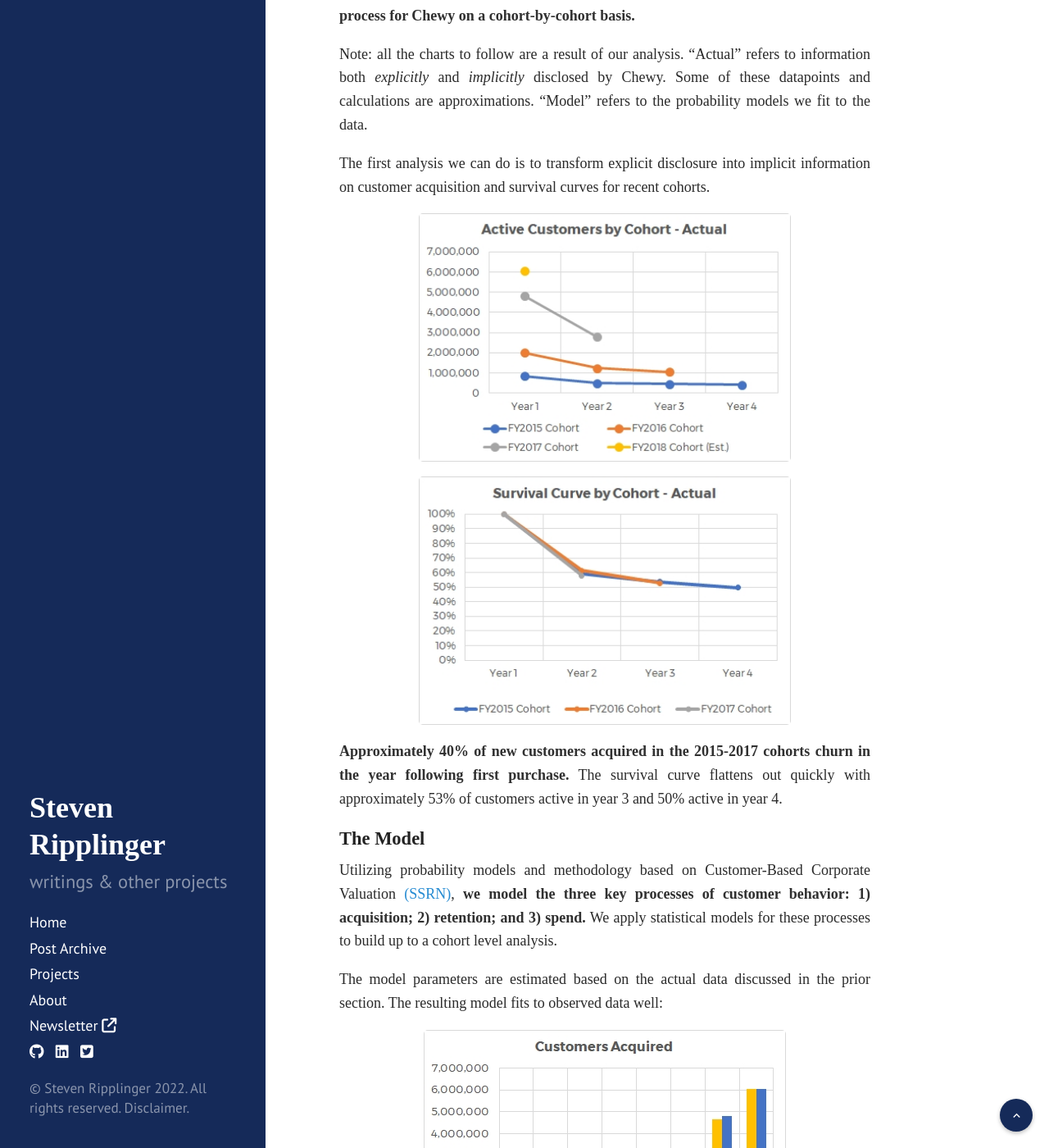
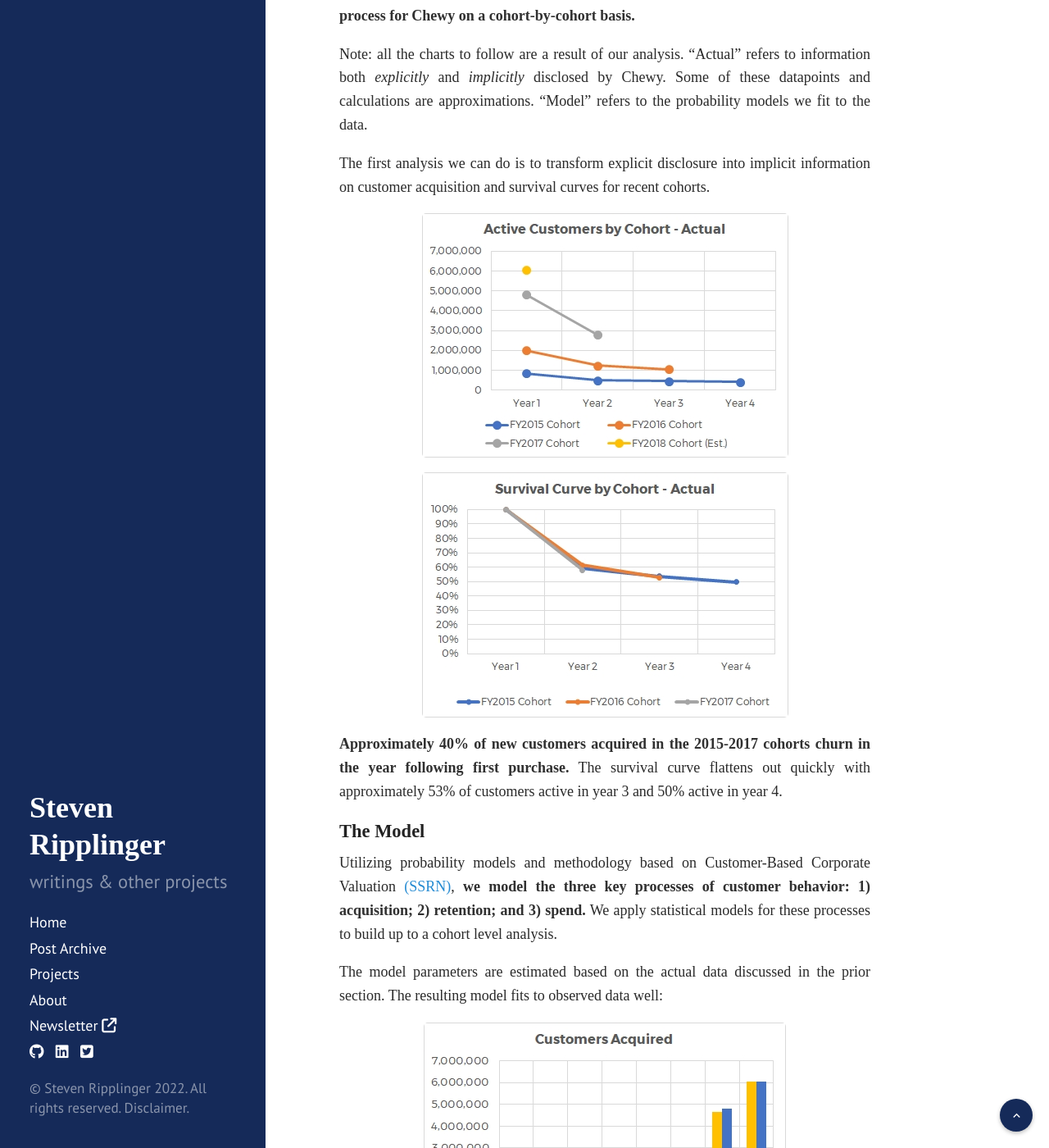
Before and after one commit to sripplin/website, a Jekyll site: the page built from _posts/2019-08-12-chewys-ipo.md, in a window 1280 px wide and 1400 px high, scrolled down 2765 px. Shown: the whole window at 82% size. Built offline with Jekyll 4.4.1, drawn with Linux system fonts in a browser that asks for light colours; nearby versions of some CDN libraries.

Commit message:
responsive images

```diff
--- a/_posts/2019-08-12-chewys-ipo.md
+++ b/_posts/2019-08-12-chewys-ipo.md
@@ -42,13 +42,13 @@ custom_excerpt: Chewy, Inc., the pure-play online pet retailer, IPO’d on June
 Chewy includes one of the most informative charts in its S-1 filing: _Annual Net Sales by Cohort_, also known as "C3" or "Customer-Cohort-Chart". This chart is useful on its own as it shows the annual revenue generated by each cohort of customers over time. In Chewy’s case, net sales for each cohort is flat-to-increasing over time – meaning that growth in net sales per customer is more than offsetting customer churn. This dynamic is the building block of Chewy’s stellar growth to date: while Chewy needs to keep acquiring new customers, its existing customers are providing "embedded" revenue growth of over 20% per year.
 
   <center>
-  <img src="{{ site.imageurl }}{{ page.image_root }}netsales_cohort.jpg" style="width:100%"/>
+  <img class="img100" src="{{ site.imageurl }}{{ page.image_root }}netsales_cohort.jpg"/>
   </center>
 
 The drawback with the C3 chart is that it co-mingles two processes: number of active customers (retention) and spend per customer. Thankfully, Chewy provides a second useful chart: _Net Sales per Active Customer by Cohort_.
 
   <center>
-  <img src="{{ site.imageurl }}{{ page.image_root }}netsales_perCustomer.jpg" style="width:100%"/>
+  <img class="img100" src="{{ site.imageurl }}{{ page.image_root }}netsales_perCustomer.jpg"/>
   </center>
 
 The above chart shows an impressive increase in spend per active customer the longer a cohort exists, although it is important to realize the increase over time is at least in part because customers who churn in any given year will presumably have lower average spend than those who stay. Nonetheless, **the average active customer across the cohorts is spending $503 in year 2 (the first full year as a customer), increasing to $711 in year 5** – a clear indication of increasing spend per customer given the retention curve flattens out after the first couple years. This is also reflected in the C3 chart above with increasing total net sales per cohort over time.
@@ -60,8 +60,8 @@ Note: all the charts to follow are a result of our analysis. “Actual” refers
 The first analysis we can do is to transform explicit disclosure into implicit information on customer acquisition and survival curves for recent cohorts.
 
 <center>
-<img src="{{ site.imageurl }}{{ page.image_root }}active_customers_cohort_actual.jpg" style="width:70%"/>
-<img src="{{ site.imageurl }}{{ page.image_root }}survival_curve_actual.jpg" style="width:70%"/>
+<img class="img70" src="{{ site.imageurl }}{{ page.image_root }}active_customers_cohort_actual.jpg"/>
+<img class="img70" src="{{ site.imageurl }}{{ page.image_root }}survival_curve_actual.jpg"/>
 </center>
 
 **Approximately 40% of new customers acquired in the 2015-2017 cohorts churn in the year following first purchase.** The survival curve flattens out quickly with approximately 53% of customers active in year 3 and 50% active in year 4.
@@ -73,12 +73,12 @@ Utilizing probability models and methodology based on Customer-Based Corporate V
 The model parameters are estimated based on the actual data discussed in the prior section. The resulting model fits to observed data well:
 
 <center>
-<img src="{{ site.imageurl }}{{ page.image_root }}customers_acquired.jpg" style="width:70;"/>
-<img src="{{ site.imageurl }}{{ page.image_root }}active_customers.jpg" style="width:70%"/>
-<img src="{{ site.imageurl }}{{ page.image_root }}active_customers_cohort_modelvsactual.jpg" style="width:100%"/>
-<img src="{{ site.imageurl }}{{ page.image_root }}survival_curve_modelvsactual.jpg" style="width:100%"/>
-<img src="{{ site.imageurl }}{{ page.image_root }}netsales_cohort_actual.jpg" style="width:70%"/>
-<img src="{{ site.imageurl }}{{ page.image_root }}netsales_cohort_model.jpg" style="width:70%"/>
+<img class="img70" src="{{ site.imageurl }}{{ page.image_root }}customers_acquired.jpg"/>
+<img class="img70" src="{{ site.imageurl }}{{ page.image_root }}active_customers.jpg"/>
+<img class="img100" src="{{ site.imageurl }}{{ page.image_root }}active_customers_cohort_modelvsactual.jpg"/>
+<img class="img100" src="{{ site.imageurl }}{{ page.image_root }}survival_curve_modelvsactual.jpg"/>
+<img class="img70" src="{{ site.imageurl }}{{ page.image_root }}netsales_cohort_actual.jpg"/>
+<img class="img70" src="{{ site.imageurl }}{{ page.image_root }}netsales_cohort_model.jpg"/>
 </center>
 
 ## Results
@@ -92,7 +92,7 @@ According to the US census and APPA’s national survey of pet ownership, there
 In the short term, **active customers is projected to grow meaningfully to 13.5 million in 2019 and 15.7 million in 2020**. Our model results in single-digit growth thereafter.
 
 <center>
-<img src="{{ site.imageurl }}{{ page.image_root }}active_customers_modelvsactual.jpg" style="width:100%"/>
+<img class="img100" src="{{ site.imageurl }}{{ page.image_root }}active_customers_modelvsactual.jpg"/>
 </center>
 
 The model’s output of 13.5 million active customers for 2019 can be validated against data included in Chewy’s S-1 which reveals active customers at the end of Q1’2019 of 11.3 million, an increase from 10.6 million at the end of 2018. The simple proportion of Q1 active customers relative to year-end active customers for 2018 would imply 13.3 million active customers at the end of 2019.
@@ -105,7 +105,7 @@ Chewy acquired an impressive 6.0 million new customers in 2018 after adding 4.8
 
 
 <center>
-<img src="{{ site.imageurl }}{{ page.image_root }}customers_acquired_modelvsactual.jpg" style="width:100%"/>
+<img class="img100" src="{{ site.imageurl }}{{ page.image_root }}customers_acquired_modelvsactual.jpg"/>
 </center>
 
 Our $473 million estimate for marketing spend in 2019 is reasonable based on Q1’2019 actual marketing spend of $102 million. If Chewy spends at the same pace as 2018, 2019 marketing spend would equate to $465 million.
@@ -115,7 +115,7 @@ Our $473 million estimate for marketing spend in 2019 is reasonable based on Q1
 As outlined earlier, the survival curve of each cohort flattens out after an initial steep decline. 40% of new customers churn in the second year but the rest are relatively sticky thereafter with only 10% of those surviving customers churning in the third year, and then only 6% of those surviving customers leaving in the fourth year. Assuming the survival curve for future cohorts are similar to recent cohorts, this leads to a stable base of customers as shown here:
 
 <center>
-<img src="{{ site.imageurl }}{{ page.image_root }}active_customers_cohort_forecast.jpg" style="width:100%"/>
+<img class="img100" src="{{ site.imageurl }}{{ page.image_root }}active_customers_cohort_forecast.jpg"/>
 </center>
 
 **With rapid growth in the last few years, the proportion of Chewy’s customer base that are newly acquired is relatively high.** On an aggregate (blended) basis, the percentage of active customers that Chewy loses in recent years has been 30%-35%. This means that, for example, in 2018 Chewy lost 2.3 million of the 6.8 million active customers it had at the beginning of the year.
@@ -127,7 +127,7 @@ The deceleration in customers acquired, combined with the long tails of each coh
 Chewy spent $393 million on marketing in 2018, resulting in approximately 6 million new customers. This equates to **$65 per new customer acquired.** This compares to $53 in both 2016 and 2017, and $38 in 2015. While this is an upward trend, for context, in 2015 Chewy spent just $32 million on marketing to acquire approximately 850k new customers. It is remarkable that **Chewy was able to acquire 7x as many customers in 2018 versus 2015 with only a relatively small increase in CAC.**
 
 <center>
-<img src="{{ site.imageurl }}{{ page.image_root }}cac_cohort.jpg" style="width:70%"/>
+<img class="img70" src="{{ site.imageurl }}{{ page.image_root }}cac_cohort.jpg"/>
 </center>
 
 Note: We include all marketing spend in our calculation of CAC for simplicity, even though some marketing may actually target existing customers. This provides consistency and is somewhat balanced by our post-acquisition value calculation not including any marketing expense. This calculation may overstate CAC (as well as PAV), especially in later years as an increasing portion of Chewy’s marketing spend will be attributable to retaining current customers, rather than new customer acquisition.
@@ -137,7 +137,7 @@ Note: We include all marketing spend in our calculation of CAC for simplicity, e
 **The customers Chewy is acquiring are profitable with Post-Acquisition Value of approximately $300 per acquired customer.** The following chart shows that even with increasing CAC, Chewy is acquiring customers profitably.
 
 <center>
-<img src="{{ site.imageurl }}{{ page.image_root }}pav_cac_cohort.jpg" style="width:70%"/>
+<img class="img70" src="{{ site.imageurl }}{{ page.image_root }}pav_cac_cohort.jpg"/>
 </center>
 
 The calculation of PAV includes the following assumptions:
@@ -155,9 +155,9 @@ The calculation of PAV includes the following assumptions:
 **Chewy has been acquiring customers profitably in recent years with PAV/CAC > 4.5x, IRR’s of 30%-45% and payback periods of 3-4 years.** Long customer lifetimes and increasing spend over time are key to Chewy’s profitability.
 
 <center>
-<img src="{{ site.imageurl }}{{ page.image_root }}payback.jpg" style="width:70%;"/>
-<img src="{{ site.imageurl }}{{ page.image_root }}irr.jpg" style="width:70%;"/>
-<img src="{{ site.imageurl }}{{ page.image_root }}pav_cac_ratio.jpg" style="width:70%;"/>
+<img class="img70" src="{{ site.imageurl }}{{ page.image_root }}payback.jpg"/>
+<img class="img70" src="{{ site.imageurl }}{{ page.image_root }}irr.jpg"/>
+<img class="img70" src="{{ site.imageurl }}{{ page.image_root }}pav_cac_ratio.jpg"/>
 </center>
 
 Looking ahead, **CAC is expected to increase as customer acquisition decelerates and marketing spend increases**, resulting in a deteriorating trend in customer economics going forward. This would be the case even if attributing a portion of marketing spend to retention rather than all to acquisition.
@@ -187,7 +187,7 @@ Using this customer-based approach, we arrive at a **fair valuation for Chewy of
 The key components of this valuation are remaining value of current customers, the cost and PAV of new customers yet to be acquired, and the NPV of fixed costs:
 
 <center>
-<img src="{{ site.imageurl }}{{ page.image_root }}valuation.jpg" style="width:70%"/>
+<img class="img70" src="{{ site.imageurl }}{{ page.image_root }}valuation.jpg"/>
 </center>
 
 Drivers of the valuation include:
@@ -196,7 +196,7 @@ Drivers of the valuation include:
 - **Low variable profit relative to fixed costs.** Plotting variable profit (including marketing expense and taxes that kick-in around 2024 after tax pools are exhausted) against expected fixed costs shows that Chewy turns profitable in 2021. However, the wedge of profitability post-breakeven is not enough to drive a valuation anywhere close to Chewy’s current market cap.
 
 <center>
-<img src="{{ site.imageurl }}{{ page.image_root }}variable_fixed.jpg" style="width:100%"/>
+<img class="img100" src="{{ site.imageurl }}{{ page.image_root }}variable_fixed.jpg"/>
 </center>
 
 ### 8) Difficult to justify current share price any way you look at it
@@ -234,7 +234,7 @@ The US pet market is approximately $70 billion, however Chewy only serves the pe
 
 <div class="images">
   <center>
-  <img src="{{ site.imageurl }}{{ page.image_root }}pet_market.jpg" style="width:50%"/>
+  <img class="img50" src="{{ site.imageurl }}{{ page.image_root }}pet_market.jpg"/>
   <p>Source: Chewy's S-1 Filing</p>
   </center>
 </div>
--- a/css/hyde.css
+++ b/css/hyde.css
@@ -32,7 +32,7 @@
  */
 
 html {
-  font-family: "Source Serif Pro", serif, "Literata", "PT Sans", serif;
+  font-family: "Source Serif Pro", serif, "Literata", "PT Sans", serif;;
   font-weight: 300;
   text-align:justify;
 }
@@ -162,15 +162,44 @@ a.sidebar-nav-item:focus {
 
 
 /* Custom */
+
+/* Images */
+
+.img50 {
+  max-width: 50%;
+}
+.img60 {
+  max-width: 60%;
+}
+.img70 {
+  max-width: 70%;
+}
+.img80 {
+  max-width: 80%;
+}
+.img90 {
+  max-width: 90%;
+}
+.img100 {
+  max-width: 100%;
+}
+
+@media (min-width: 38em) {
+  .img50, .img60, .img70, .img80, .img90, .img100 {
+    max-width: 100%;
+  }
+}
+@media only screen and (max-device-width: 480px) {
+  .img50, .img60, .img70, .img80, .img90, .img100 {
+    max-width: 100%;
+  }
+}
+
 .featured-image-post {
   width: 300px;
   max-width: 80%;
   height: 150px;
   object-fit: cover;
-}
-
-.excerpt {
-  margin:.5em;
 }
 
 .images p {
@@ -183,10 +212,11 @@ a.sidebar-nav-item:focus {
   color: #6e6e6f;
 }
 
-@media only screen and (max-device-width: 480px) {
-  img {
-    max-width: 100%;
-  }
+
+/* Post titles, metadata, exerpts */
+
+.excerpt {
+  margin:.5em;
 }
 
 .post-content, .page-content, .excerpt, .custom_excerpt {
--- a/css/poole.css
+++ b/css/poole.css
@@ -239,7 +239,6 @@ blockquote p:last-child {
 
 img {
   display: block;
-  max-width: 100%;
   margin: 0 0 1rem;
   border-radius: 5px;
 }
```
